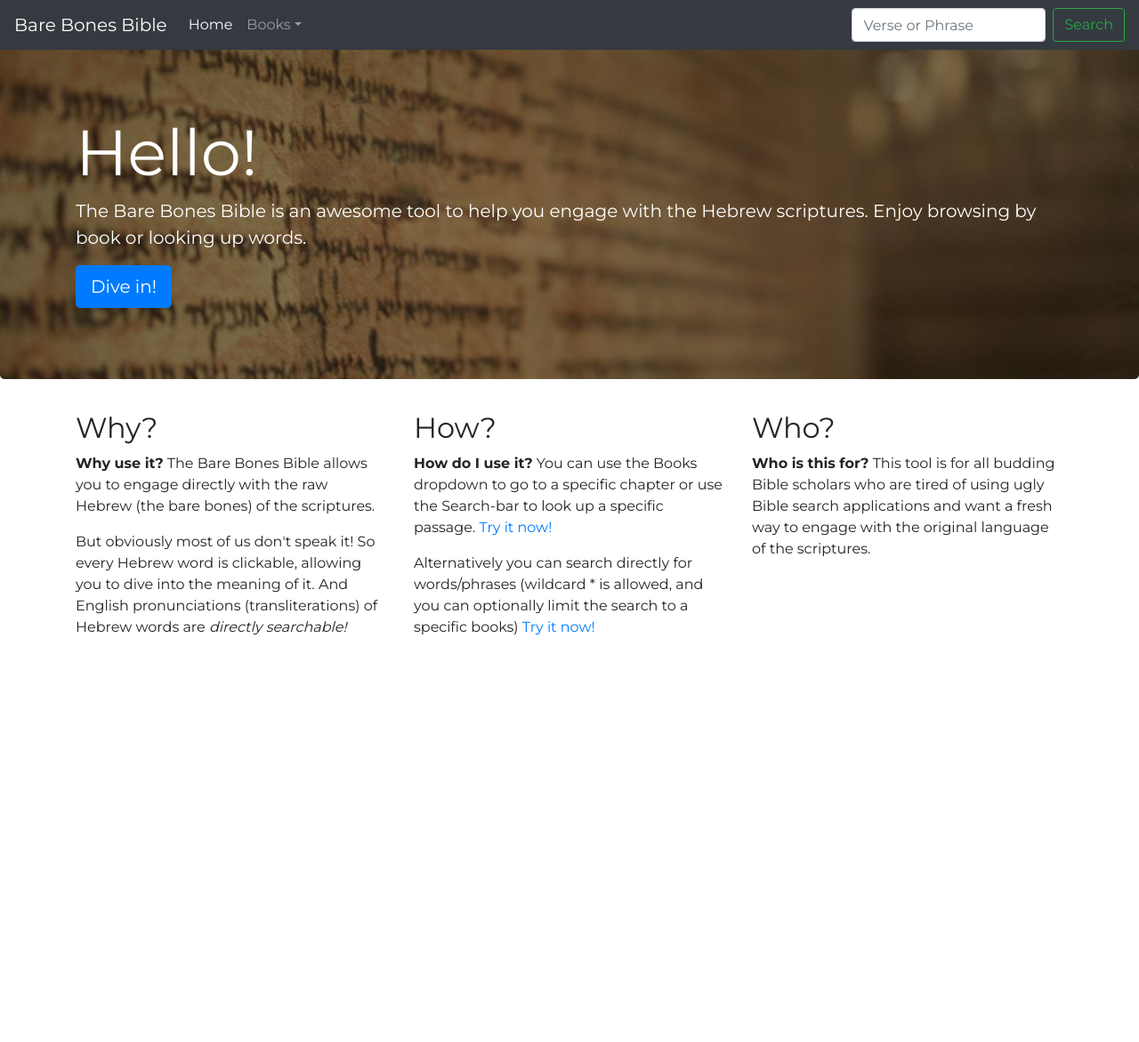
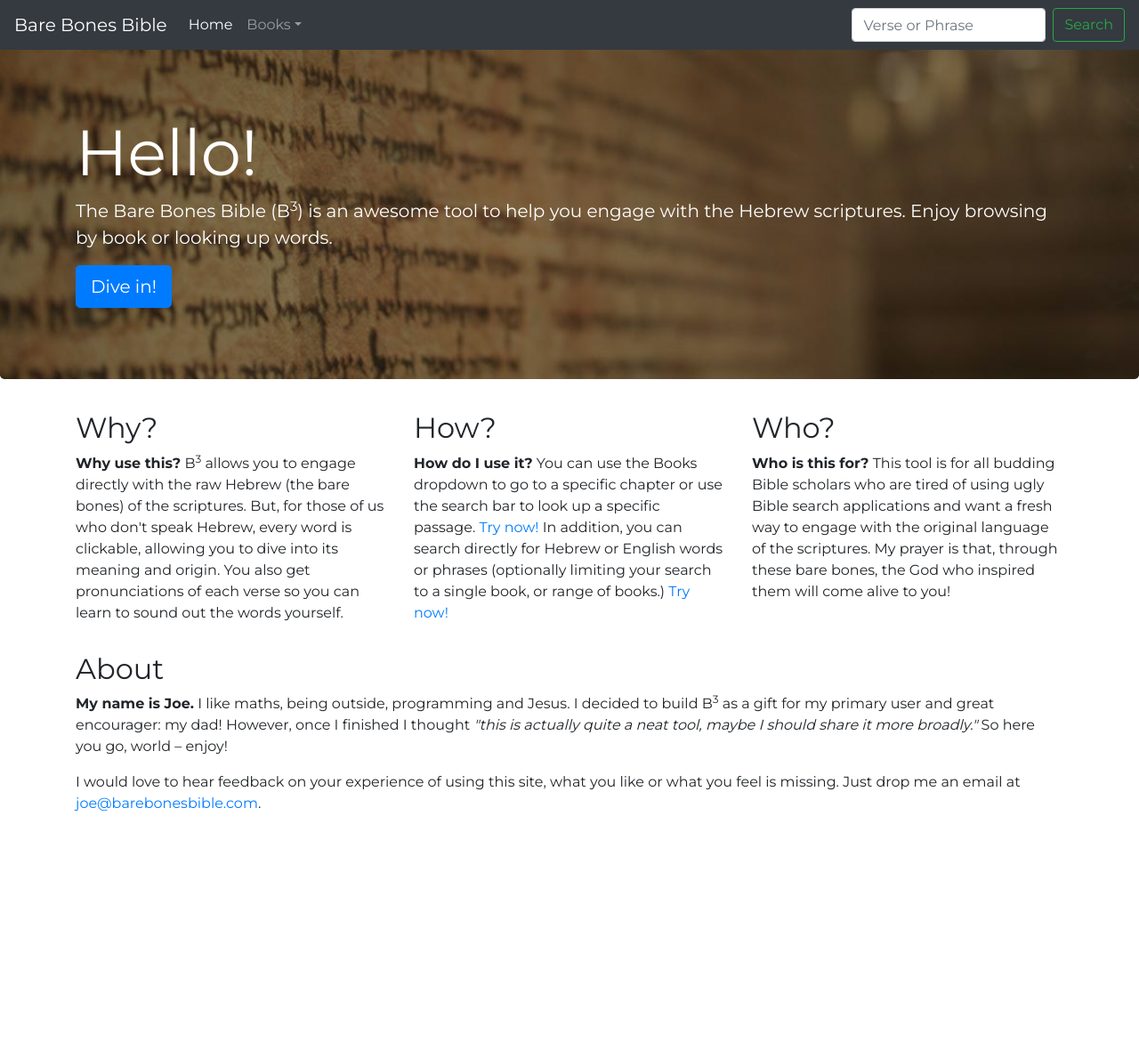
Before and after one commit to joehall87/bare-bones-bible, a Flask app: page /home in a window 1280 px wide. Shown: the top 1171 px of the page at 89% size. Run offline with Flask 2, Linux system fonts and the light colour scheme; parts of the project's set-up code (start-up, migrations or seed data) failed here and were passed over; some libraries are stand-ins or nearby versions; some web fonts are replaced.

Commit message:
Finalising home-page and including "About" section with contact email

```diff
--- a/static/style.css
+++ b/static/style.css
@@ -7,8 +7,8 @@ body {
 /* Jumbotron */
 .jumbotron {
   text-align: left;
-  padding-top: 10rem;
-  padding-bottom: 10rem;
+  padding-top: 5rem;
+  padding-bottom: 4rem;
   opacity: 1.0;
 }
 .bg-cover {
--- a/templates/home.html
+++ b/templates/home.html
@@ -9,12 +9,7 @@
   <link rel="stylesheet" type="text/css" href="static/style.css">
   <link href="https://fonts.googleapis.com/css?family=David+Libre|Montserrat:400,700" rel="stylesheet">
   <style>
-.jumbotron {
-  text-align: left;
-  padding-top: 5rem;
-  padding-bottom: 4rem;
-}
-</style>
+  </style>
 </head>
 <body>
   <!-- ** Navbar ** -->
@@ -29,11 +24,11 @@
     <div class="collapse navbar-collapse" id="navbarSupportedContent">
       <ul class="navbar-nav mr-auto">
         <!-- Home -->
-        <li class="nav-item active">
+        <li class="nav-item {% if page == 'home' %}active{% endif %}">
           <a class="nav-link" href="/">Home <span class="sr-only">(current)</span></a>
         </li>
         <!-- Books -->
-        <li class="nav-item dropdown">
+        <li class="nav-item dropdown {% if page in ['chapter', 'chapter-select'] %}active{% endif %}">
             <a class="nav-link dropdown-toggle" href="#" id="booksDropdown" role="button" data-toggle="dropdown" aria-haspopup="true" aria-expanded="false">Books</a>
             <ul class="dropdown-menu scrollable-menu" aria-labelledby="booksDropdown">
               <li><h5 class="dropdown-header">Torah</h5></li>
@@ -96,7 +91,7 @@
   <div class="jumbotron bg-cover">
     <div role="main" class="container">
       <h1 class="display-3">Hello!</h1>
-      <p class="lead">The Bare Bones Bible is an awesome tool to help you engage with the Hebrew scriptures. Enjoy browsing by book or looking up words.</p>
+      <p class="lead">The Bare Bones Bible (B<sup>3</sup>) is an awesome tool to help you engage with the Hebrew scriptures. Enjoy browsing by book or looking up words.</p>
       <p class="lead">
         <a href="book?name=Genesis&chapter=1" role="button" class="btn btn-primary btn-lg">Dive in!</a>
       </p>
@@ -106,17 +101,26 @@
     <div class="row">
       <div class="col-lg-4">
         <h2 class="mt-1">Why?</h2>
-        <p><strong>Why use it?</strong> The Bare Bones Bible allows you to engage directly with the raw Hebrew (the bare bones) of the scriptures.</p><p>But obviously most of us don't speak it! So every Hebrew word is clickable, allowing you to dive into the meaning of it. And English pronunciations (transliterations) of Hebrew words are <em>directly searchable!</em></p>
+        <p><strong>Why use this?</strong> B<sup>3</sup> allows you to engage directly with the raw Hebrew (the bare bones) of the scriptures. But, for those of us who don't speak Hebrew, every word is clickable, allowing you to dive into its meaning and origin. You also get pronunciations of each verse so you can learn to sound out the words yourself.</p>
       </div>
       <div class="col-lg-4">
         <h2 class="mt-1">How?</h2>
-        <p><strong>How do I use it?</strong> You can use the Books dropdown to go to a specific chapter or use the Search-bar to look up a specific passage. <a href="search?text=Jer+31:31-34">Try it now!</a></p></p> <p>Alternatively you can search directly for words/phrases (wildcard * is allowed, and you can optionally limit the search to a specific books) <a href="search?text=*nephesh+books:Gen-Deu">Try it now!</a></p>
+        <p><strong>How do I use it?</strong> You can use the Books dropdown to go to a specific chapter or use the search bar to look up a specific passage. <a href="search?text=Jer+31:31-34">Try now!</a>
+        In addition, you can search directly for Hebrew or English words or phrases (optionally limiting your search to a single book, or range of books.) <a href="search?text=*nephesh+books:Gen-Deu,Psa">Try now!</a></p>
       </div>
       <div class="col-lg-4">
         <h2 class="mt-1">Who?</h2>
-        <p><strong>Who is this for?</strong> This tool is for all budding Bible scholars who are tired of using ugly Bible search applications and want a fresh way to engage with the original language of the scriptures.</p>
+        <p><strong>Who is this for?</strong> This tool is for all budding Bible scholars who are tired of using ugly Bible search applications and want a fresh way to engage with the original language of the scriptures. My prayer is that, through these bare bones, the God who inspired them will come alive to you!</p>
       </div>
     </div>
+    <div class="row">
+      <div class="col-lg-12">
+        <h2 class="mt-3">About</h2>
+        <p><strong>My name is Joe.</strong> I like maths, being outside, programming and Jesus. I decided to build B<sup>3</sup> as a gift for my primary user and great encourager: my dad! However, once I finished I thought <em>"this is actually quite a neat tool, maybe I should share it more broadly."</em> So here you go, world &ndash; enjoy! </p>
+        <p>I would love to hear feedback on your experience of using this site, what you like or what you feel is missing. Just drop me an email at <a href="mailto:joe@barebonesbible.com?Subject=B3%20Feedback" target="_top">joe@barebonesbible.com</a>.</p>
+      </div>
+    </div>
+    <div class="row"><div class="col-lg-12 mt-1">&nbsp;</div></div>
   </main>
 
   <!-- ** Error ** -->
```
